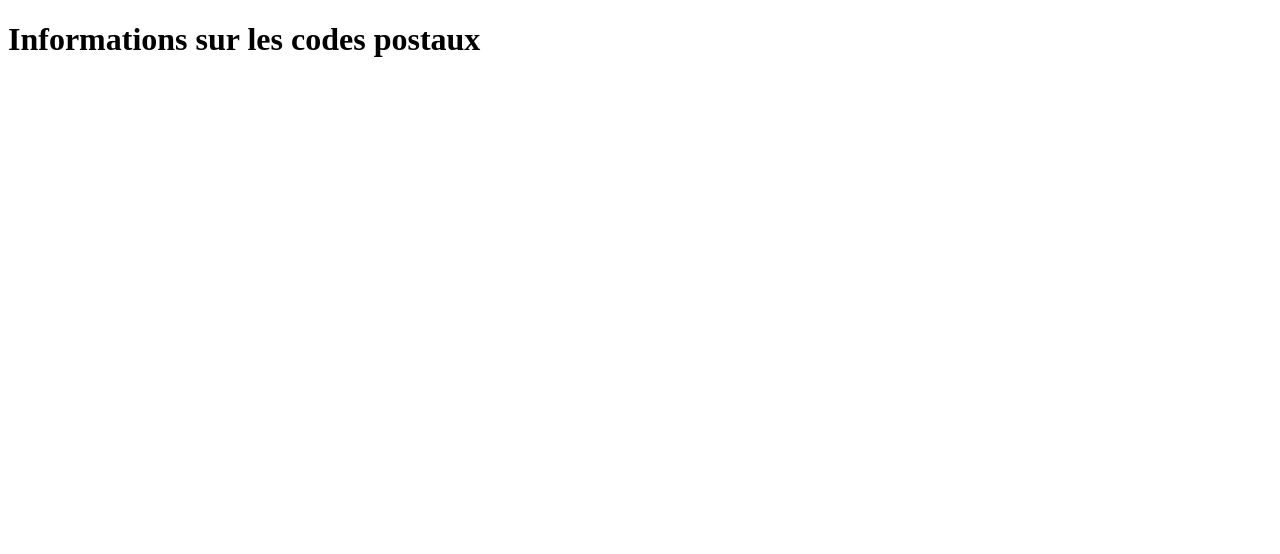
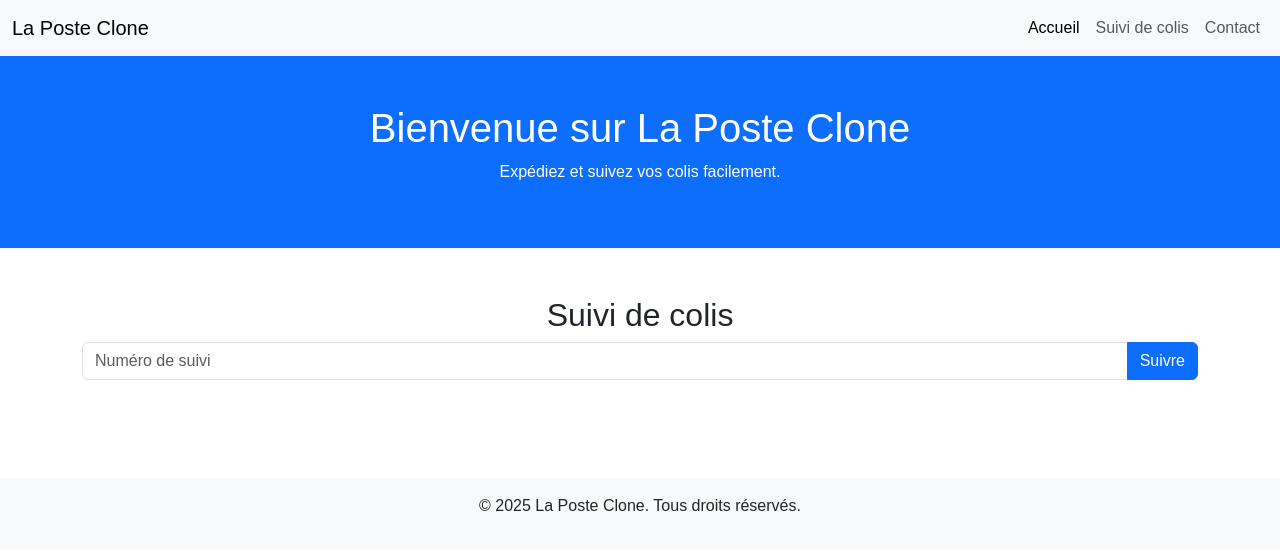
Before and after one commit to jmartin-parcoursup/bad-test, a plain HTML site: page index.html in a window 1280 px wide. Drawn offline with nearby package versions, Linux system fonts and the light colour scheme.

Commit message:
Update index.html

```diff
--- a/index.html
+++ b/index.html
@@ -1,16 +1,67 @@
+
 <!DOCTYPE html>
 <html lang="fr">
+
 <head>
     <meta charset="UTF-8">
     <meta name="viewport" content="width=device-width, initial-scale=1.0">
-    <title>Données API La Poste</title>
-    <link rel="stylesheet" href="styles.css">
+    <title>Clone La Poste</title>
+    <link href="https://cdn.jsdelivr.net/npm/bootstrap@5.3.0-alpha1/dist/css/bootstrap.min.css" rel="stylesheet">
+    <link rel="stylesheet" href="css/style.css">
 </head>
+
 <body>
-    <h1>Informations sur les codes postaux</h1>
-    <div id="data-container">
-        <!-- Les données seront injectées ici par JavaScript -->
-    </div>
-    <script src="script.js"></script>
+
+    <!-- Navbar -->
+    <nav class="navbar navbar-expand-lg navbar-light bg-light">
+        <div class="container-fluid">
+            <a class="navbar-brand" href="#">La Poste Clone</a>
+            <button class="navbar-toggler" type="button" data-bs-toggle="collapse" data-bs-target="#navbarNav"
+                aria-controls="navbarNav" aria-expanded="false" aria-label="Toggle navigation">
+                <span class="navbar-toggler-icon"></span>
+            </button>
+            <div class="collapse navbar-collapse" id="navbarNav">
+                <ul class="navbar-nav ms-auto">
+                    <li class="nav-item">
+                        <a class="nav-link active" href="index.html">Accueil</a>
+                    </li>
+                    <li class="nav-item">
+                        <a class="nav-link" href="suivi.html">Suivi de colis</a>
+                    </li>
+                    <li class="nav-item">
+                        <a class="nav-link" href="contact.html">Contact</a>
+                    </li>
+                </ul>
+            </div>
+        </div>
+    </nav>
+
+    <!-- Hero Section -->
+    <section class="hero bg-primary text-white text-center py-5">
+        <h1>Bienvenue sur La Poste Clone</h1>
+        <p>Expédiez et suivez vos colis facilement.</p>
+    </section>
+
+    <!-- Search Section -->
+    <section class="search-section py-5">
+        <div class="container text-center">
+            <h2>Suivi de colis</h2>
+            <form>
+                <div class="input-group">
+                    <input type="text" class="form-control" placeholder="Numéro de suivi" id="trackingNumber">
+                    <button class="btn btn-primary" type="submit">Suivre</button>
+                </div>
+            </form>
+        </div>
+    </section>
+
+    <!-- Footer -->
+    <footer class="bg-light text-center py-3">
+        <p>&copy; 2025 La Poste Clone. Tous droits réservés.</p>
+    </footer>
+
+    <script src="https://cdn.jsdelivr.net/npm/@popperjs/core@2.11.6/dist/umd/popper.min.js"></script>
+    <script src="https://cdn.jsdelivr.net/npm/bootstrap@5.3.0-alpha1/dist/js/bootstrap.min.js"></script>
 </body>
+
 </html>
```
